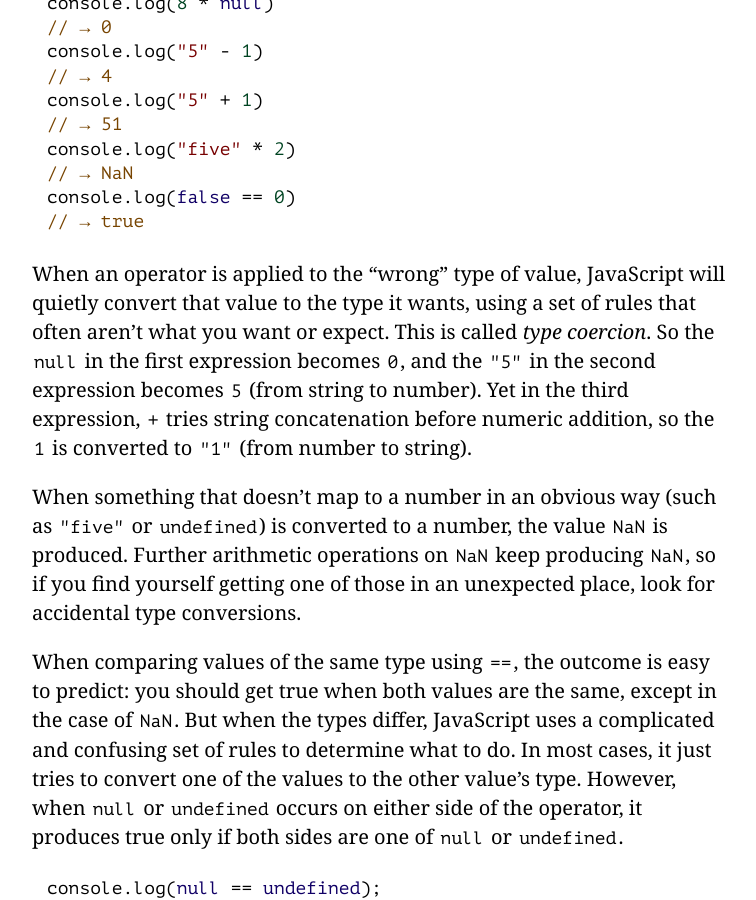
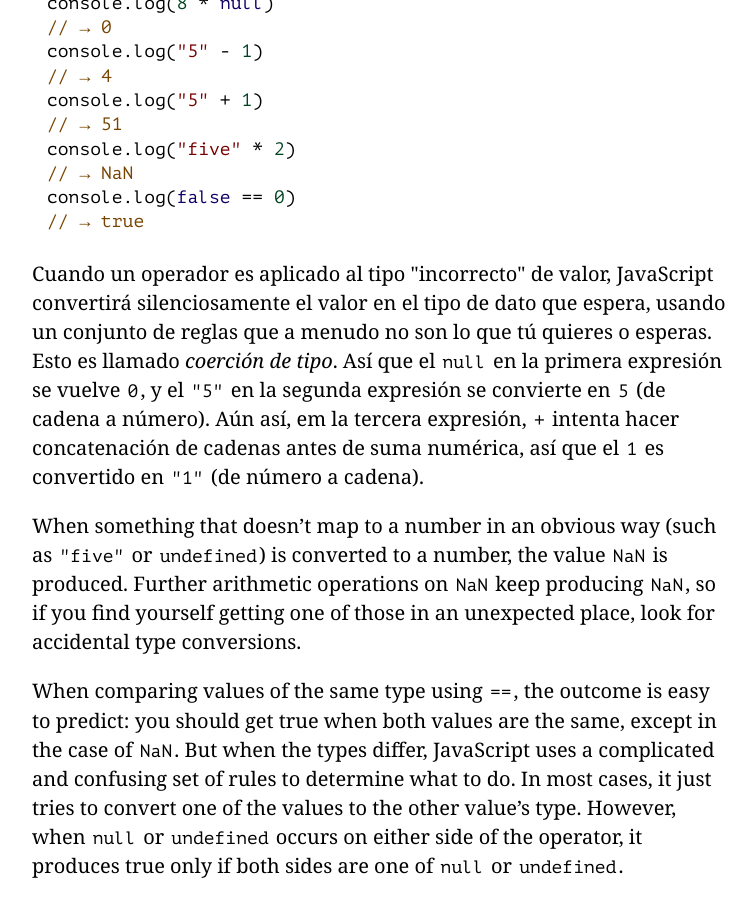
Before and after one commit to hectorip/Eloquent-JavaScript-ES-online, a Jekyll site: the page chapters/01_values.html, which Jekyll copies as it is, in a window 1280 px wide and 900 px high, scrolled down 10777 px. Shown: the whole window, without its empty margins (258-1014 px from the left). Built offline with Jekyll 4.4.1, drawn with Linux system fonts in a browser that asks for light colours; nearby versions of some CDN libraries; library files that are not in the unit come from our copies.

Commit message:
some in type coercion

```diff
--- a/chapters/01_values.html
+++ b/chapters/01_values.html
@@ -361,14 +361,15 @@ hagan cosas raras. Esto es muy bien demostrado por las siguientes expresiones:</
 <span class="cm-comment">// → NaN</span>
 <span class="cm-variable">console</span>.<span class="cm-property">log</span>(<span class="cm-atom">false</span> <span class="cm-operator">==</span> <span class="cm-number">0</span>)
 <span class="cm-comment">// → true</span></pre>
-<p><a class=p_ident id="p_kjH0rNN5jK" href="#p_kjH0rNN5jK"></a>When an operator is applied to the “wrong” type of value,
-JavaScript will quietly convert that value to the type it wants, using
-a set of rules that often aren&#8217;t what you want or expect. This is
-called <em>type coercion</em>. So the <code>null</code> in the first expression becomes
-<code>0</code>, and the <code>"5"</code> in the second expression becomes <code>5</code> (from string
-to number). Yet in the third expression, <code>+</code> tries string
-concatenation before numeric addition, so the <code>1</code> is converted to
-<code>"1"</code> (from number to string).</p>
+<p><a class=p_ident id="p_kWThuwgB1l" href="#p_kWThuwgB1l"></a>Cuando un operador es aplicado al tipo "incorrecto" de valor,
+JavaScript convertirá silenciosamente el valor en el tipo de dato
+que espera, usando un conjunto de reglas que a menudo no son lo que
+tú quieres o esperas. Esto es llamado <em>coerción de tipo</em>. Así que
+el <code>null</code> en la primera expresión se vuelve <code>0</code>, y el <code>"5"</code> en la
+segunda expresión se convierte en <code>5</code> (de cadena a número). Aún así,
+em la tercera expresión, <code>+</code> intenta hacer concatenación de cadenas
+antes de suma numérica, así que el <code>1</code> es convertido en <code>"1"</code> (de
+número a cadena).</p>
 <p><a class=p_ident id="p_mw5To5JJ6Q" href="#p_mw5To5JJ6Q"></a>When something that
 doesn&#8217;t map to a number in an obvious way (such as <code>"five"</code> or
 <code>undefined</code>) is converted to a number, the value <code>NaN</code> is produced.
```
Also changed, not shown: 2 other files.
